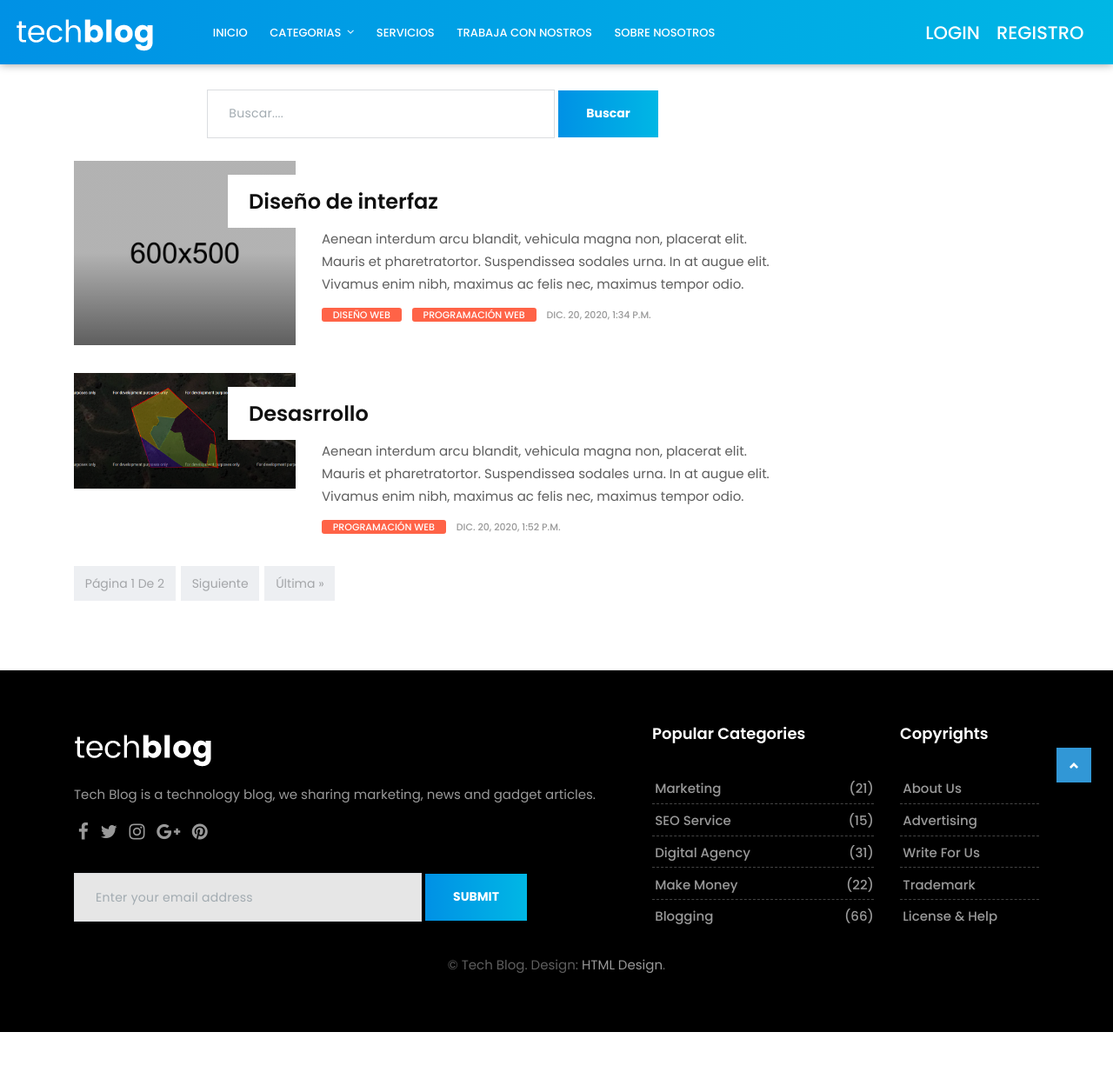
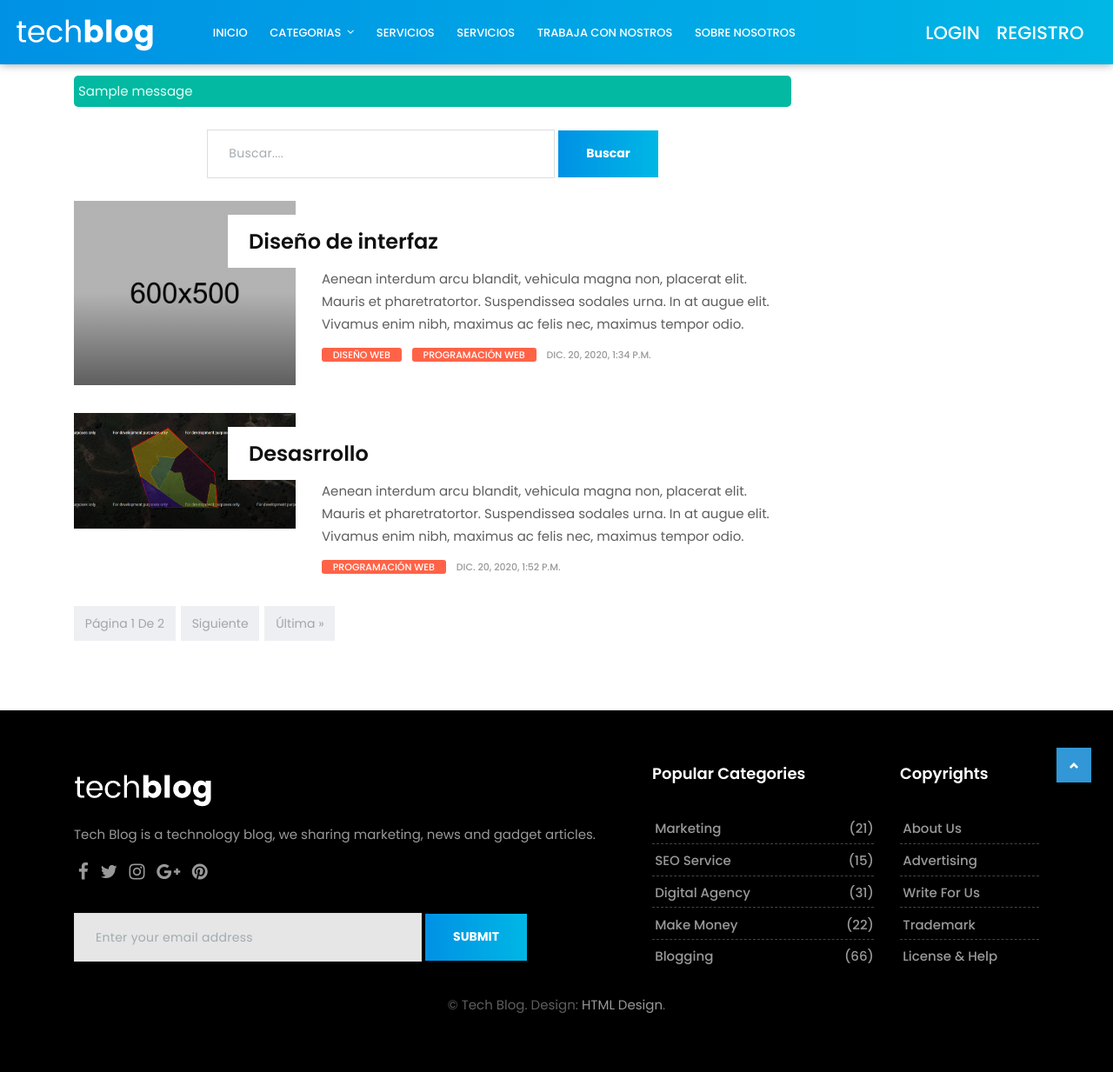
Before and after one commit to NorbeyCollazos/Blog_administrable_Django, a Django app: page / in a window 1280 px wide. Shown: the whole page at 87% size. Before the commit the page ends 1187 px from the top, so only its background shows below. Run offline with Django 3.2, Linux system fonts and the light colour scheme; data comes from the database, SQL or seed files in the repository; both versions use the stored data as it was after the commit; one stand-in notice (Sample message) is shown; parts of the project's set-up code (start-up, migrations or seed data) failed here and were passed over; some libraries are stand-ins or nearby versions.

Commit message:
configuracion de registro y login

```diff
--- a/mainapp/static/style.css
+++ b/mainapp/static/style.css
@@ -62,6 +62,26 @@ h5:hover a,
 h6:hover a {
     text-decoration: underline !important;
     color: #111111 !important;
+}
+
+.mensaje-exitoso, .mensaje-error {
+
+    padding: 5px;
+    border-radius: 5px;
+    margin-top: 10px;
+    display: block;
+
+}
+
+.mensaje-exitoso{
+    color: #e1fff8;
+    background-color: #03b9a1;
+}
+
+.mensaje-error{
+    color: #fff3f1;
+    background-color: #ec2106;
+    margin-bottom: 10px;
 }
 
 h1 {
@@ -863,6 +883,7 @@ div.tab button:hover {
 .gp-button.btn-primary {
     border-color: #DA5333 !important;
     background-color: #DA5333 !important;
+
 }
 
 .fb-button.btn-primary:focus,
@@ -884,10 +905,15 @@ div.tab button:hover {
     margin-right: 0.5rem;
 }
 
+.btn{
+    cursor: pointer !important;
+}
+
 .post-sharing .btn {
     padding: 0.3rem 1.6rem;
     border-radius: 3px;
     color: #ffffff !important;
+
 }
 
 .post-sharing .btn:hover {
--- a/mainapp/templates/layouts/layout.html
+++ b/mainapp/templates/layouts/layout.html
@@ -266,6 +266,10 @@
                                     </li>
                                 </ul>
                             </li>
+                            <li class="nav-item">
+                                <a class="nav-link" href="">Servicios</a>
+                            </li>
+
                             {% for page in pages  %}
                               <li class="nav-item">
                                 <a class="nav-link" href="{% url 'page' page.2 %}">{{page.1}}</a>
@@ -273,12 +277,23 @@
                             {% endfor %}
                         </ul>
                         <ul class="navbar-nav mr-2">
-                            <li class="nav-item">
-                                <a class="nav-link" href="/admin/">LOGIN</a>
-                            </li>
-                            <li class="nav-item">
-                                <a class="nav-link" href="{% url 'register' %}">REGISTRO</a>
-                            </li>
+                            {% if user.email %}
+                              <li class="nav-item">
+                                <i class="fa fa-user"></i> <span> {{user}} </span>
+                              </li>
+
+                              <li class="nav-item">
+                                  <a class="nav-link" href="{% url 'logout' %}"><i class="fa fa-sign-out"></i></a>
+                              </li>
+
+                            {% else %}
+                              <li class="nav-item">
+                                  <a class="nav-link" href="{% url 'login' %}">Login</a>
+                              </li>
+                              <li class="nav-item">
+                                  <a class="nav-link" href="{% url 'register' %}">Registro</a>
+                              </li>
+                            {% endif %}
                         </ul>
                     </div>
                 </nav>
--- a/mainapp/templates/mainapp/index.html
+++ b/mainapp/templates/mainapp/index.html
@@ -234,6 +234,14 @@
                         <div class="page-wrapper">
                             <div class="blog-list clearfix">
 
+                            {% if messages %}
+                              {% for message in messages %}
+
+                                  <span class="mensaje-exitoso">{{message}}</span>
+
+                              {% endfor %}
+                            {% endif %}
+
                             <br>
                             <div class="newsletter-widget text-center">
                                 <form class="form-inline" method="buscar">
@@ -242,6 +250,7 @@
                                 </form>
                             </div><!-- end newsletter -->
                             <br>
+
 
                                 {% include 'articles/article.html' %}
 
--- a/mainapp/templates/users/register.html
+++ b/mainapp/templates/users/register.html
@@ -47,6 +47,10 @@
             <div class="col-lg-9 col-md-12 col-sm-12 col-xs-12">
                 <div class="page-wrapper">
 
+                <p class="btmspace-50 justified">
+                    {{register_form.errors}}
+                </p>
+
                   <div class="custombox clearfix">
                       <h4 class="small-title">Regstro de usuario</h4>
                       <div class="row">
--- a/mainapp/urls.py
+++ b/mainapp/urls.py
@@ -5,5 +5,7 @@ urlpatterns = [
     path('', views.index, name="index"),
     path('inicio/', views.index, name="inicio"),
     path('registro/', views.register_page, name="register"),
+    path('login/', views.login_page, name="login"),
+    path('logout/', views.logout_user, name="logout"),
 
 ]
--- a/mainapp/views.py
+++ b/mainapp/views.py
@@ -5,6 +5,9 @@ from mainapp.forms import RegisterForm
 from django.core.paginator import Paginator
 import sqlite3
 from django.db.models import Q
+from django.contrib import messages
+from django.contrib.auth import authenticate, login, logout
+from django.contrib.auth.decorators import login_required
 
 #conexon
 conexion = sqlite3.connect('db.sqlite3', check_same_thread=False)
@@ -41,23 +44,56 @@ def index(request):
     })
 
 def register_page(request):
+    #con esta condición verificamos si ha ininiciado sesion para no mostrar la pagina de registro
+    if request.user.is_authenticated:
+        return redirect('index')
+    else:
+        register_form = RegisterForm()
 
-    register_form = RegisterForm()
+        if request.method == 'POST':
+            register_form = RegisterForm(request.POST)
 
-    if request.method == 'POST':
-        register_form = RegisterForm(request.POST)
+            if register_form.is_valid():
+                objeto = register_form.save()
 
-        if register_form.is_valid():
-            objeto = register_form.save()
+                #idr = str(objeto.id)
 
-            idr = str(objeto.id)
+                #cursor.execute("INSERT INTO auth_user_groups (user_id, group_id)VALUES ("+idr+", 1);")
+                #conexion.commit()
 
-            cursor.execute("INSERT INTO auth_user_groups (user_id, group_id)VALUES ("+idr+", 1);")
-            conexion.commit()
+                #mensaje de registro exitoso
+                messages.success(request, 'Te has registrado correctamente!! Ahora puedes acceder a contenido especial en el blog')
 
-            return redirect('/admin')
+                return redirect('index')
 
     return render(request, 'users/register.html',{
         'title': 'Registro',
         'register_form': register_form
     })
+
+
+def login_page(request):
+
+    if request.user.is_authenticated:
+        return redirect('index')
+    else:
+
+        if request.method == 'POST':
+            username = request.POST.get('username')
+            password = request.POST.get('password')
+
+            user = authenticate(request, username=username, password=password)
+
+            if user is not None:
+                login(request, user)
+                return redirect('index')
+            else:
+                messages.warning(request, 'No te has podido identificar')
+
+    return render(request, 'users/login.html',{
+        'title': 'Iniciar sesión'
+    })
+
+def logout_user(request):
+    logout(request)
+    return redirect('login')
```
Also changed, not shown: mainapp/templates/users/login.html (added, +44 -0 lines), db.sqlite3.
